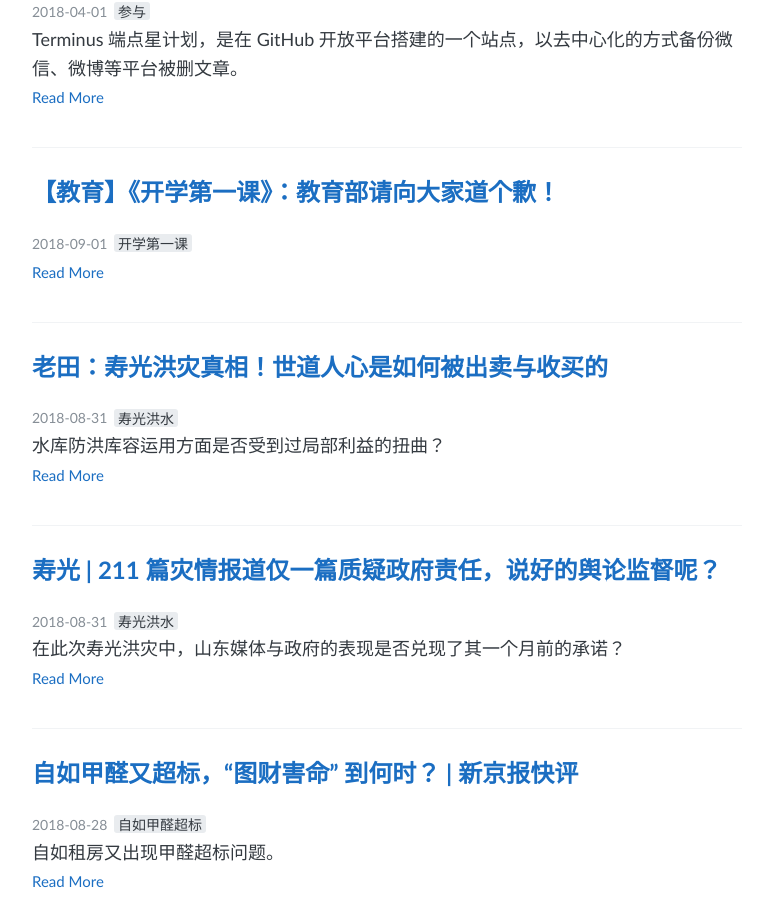
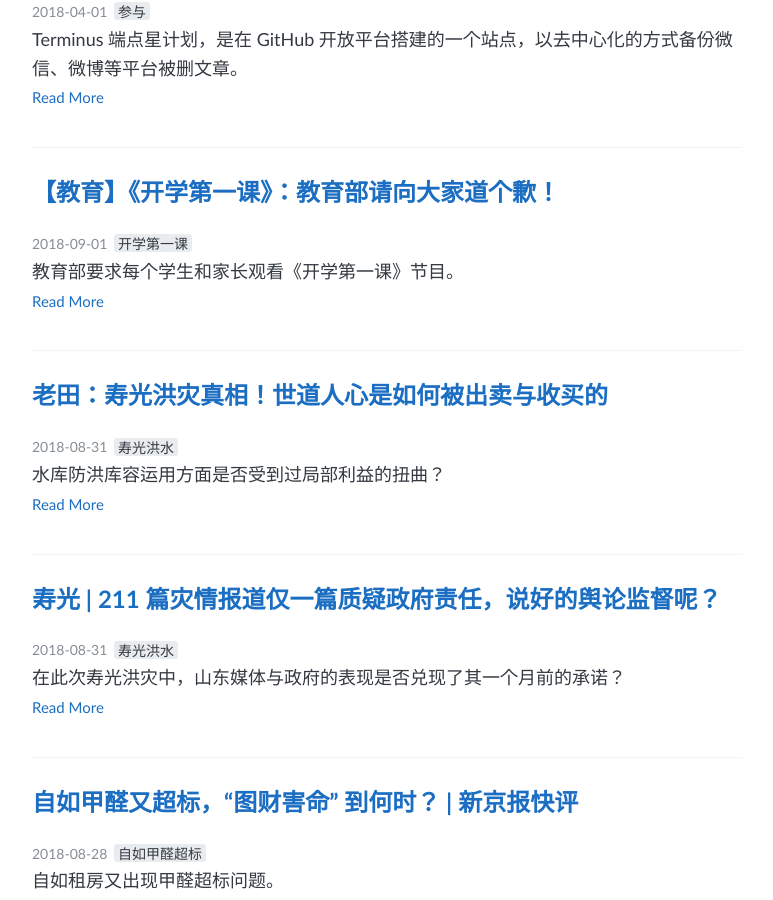
Before and after one commit to Terminus2049/Terminus2049.github.io, a Jekyll site: the page built from index.html, in a window 1280 px wide and 900 px high, scrolled down 303 px. Shown: the whole window, without its empty margins (253-1026 px from the left). Built offline with Jekyll 4.4.1, drawn with Linux system fonts in a browser that asks for light colours; the list of posts is cut into pages by our own code.

Commit message:
description

```diff
--- a/_posts/2018-09-01-kaixuediyike.md
+++ b/_posts/2018-09-01-kaixuediyike.md
@@ -10,9 +10,7 @@ date: 2018-09-01
 
 tags: 开学第一课
 
-image_feature: ""
-
-description:
+description: 教育部要求每个学生和家长观看《开学第一课》节目。
 
 ---
 
```
